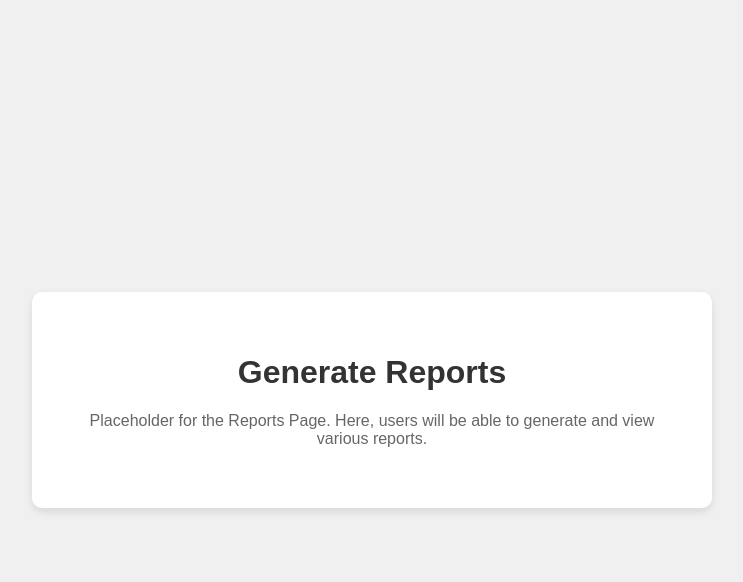
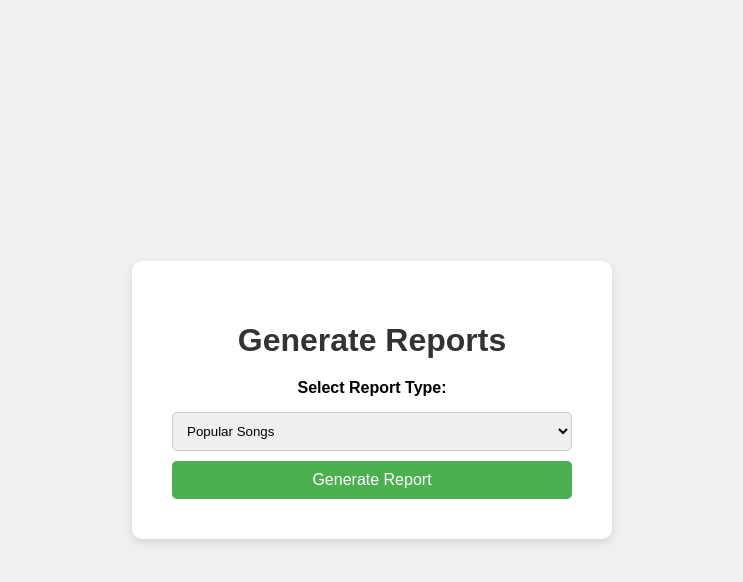
Before and after one commit to jpeetla/WahooTunes, a Flask app: page /reports in a window 1280 px wide. Shown: the top 582 px of the page, without its empty margins (268-1011 px from the left). Run offline with Flask 3, Linux system fonts and the light colour scheme.

Commit message:
added dropdown menu for reports page with an example report

```diff
--- a/app.py
+++ b/app.py
@@ -284,6 +284,24 @@ def get_user_ratings(user_email):
 def reports():
     return render_template('reports.html')
 
+@app.route('/generate_report', methods=['POST'])
+def generate_report():
+    report_type = request.form['report_type']
+
+    conn = sqlite3.connect('music.sqlite3')
+    cursor = conn.cursor()
+
+    if report_type == 'most_popular_songs':
+        cursor.execute("""
+            SELECT Song.SongTitle, AVG(Rating.RatingValue) AS AvgRating
+            FROM Song
+            LEFT JOIN Rating ON Song.SongID = Rating.SongID
+            GROUP BY Song.SongID
+            ORDER BY AvgRating DESC
+        """)
+        results = cursor.fetchall()
+        conn.close()
+        return render_template('most_popular_songs.html', results=results)
 
 if __name__ == '__main__':
     app.run(debug=True)
--- a/templates/Reports.html
+++ b/templates/Reports.html
@@ -3,7 +3,7 @@
 <head>
     <meta charset="UTF-8">
     <meta name="viewport" content="width=device-width, initial-scale=1.0">
-    <title>Generate Reports</title>
+    <title>Generate Reports - WahooTunes</title>
     <style>
         body {
             font-family: Arial, sans-serif;
@@ -20,26 +20,53 @@
             padding: 40px;
             border-radius: 10px;
             box-shadow: 0 4px 8px rgba(0,0,0,0.1);
-            width: 600px;
+            width: 400px;
         }
         h1 {
             color: #333;
+            margin-bottom: 20px;
         }
-        .content {
-            text-align: center;
+        .report-form {
+            display: flex;
+            flex-direction: column;
+            gap: 10px;
+            align-items: center;
         }
-        .content p {
-            color: #666;
-            margin-bottom: 20px;
+        .report-form label {
+            font-weight: bold;
+            margin-bottom: 5px;
+        }
+        .report-form select {
+            padding: 10px;
+            border: 1px solid #ccc;
+            border-radius: 5px;
+            width: 100%;
+        }
+        .report-form button {
+            background-color: #4CAF50;
+            color: white;
+            padding: 10px 20px;
+            border: none;
+            border-radius: 5px;
+            cursor: pointer;
+            font-size: 16px;
+            width: 100%;
+        }
+        .report-form button:hover {
+            background-color: #45a049;
         }
     </style>
 </head>
 <body>
     <div class="container">
         <h1>Generate Reports</h1>
-        <div class="content">
-            <p>Placeholder for the Reports Page. Here, users will be able to generate and view various reports.</p>
-        </div>
+        <form class="report-form" action="/generate_report" method="POST">
+            <label for="report-type">Select Report Type:</label>
+            <select id="report-type" name="report_type">
+                <option value="most_popular_songs">Popular Songs</option>
+            </select>
+            <button type="submit">Generate Report</button>
+        </form>
     </div>
 </body>
 </html>
```
Also changed, not shown: templates/most_popular_songs.html (added, +23 -0 lines).
